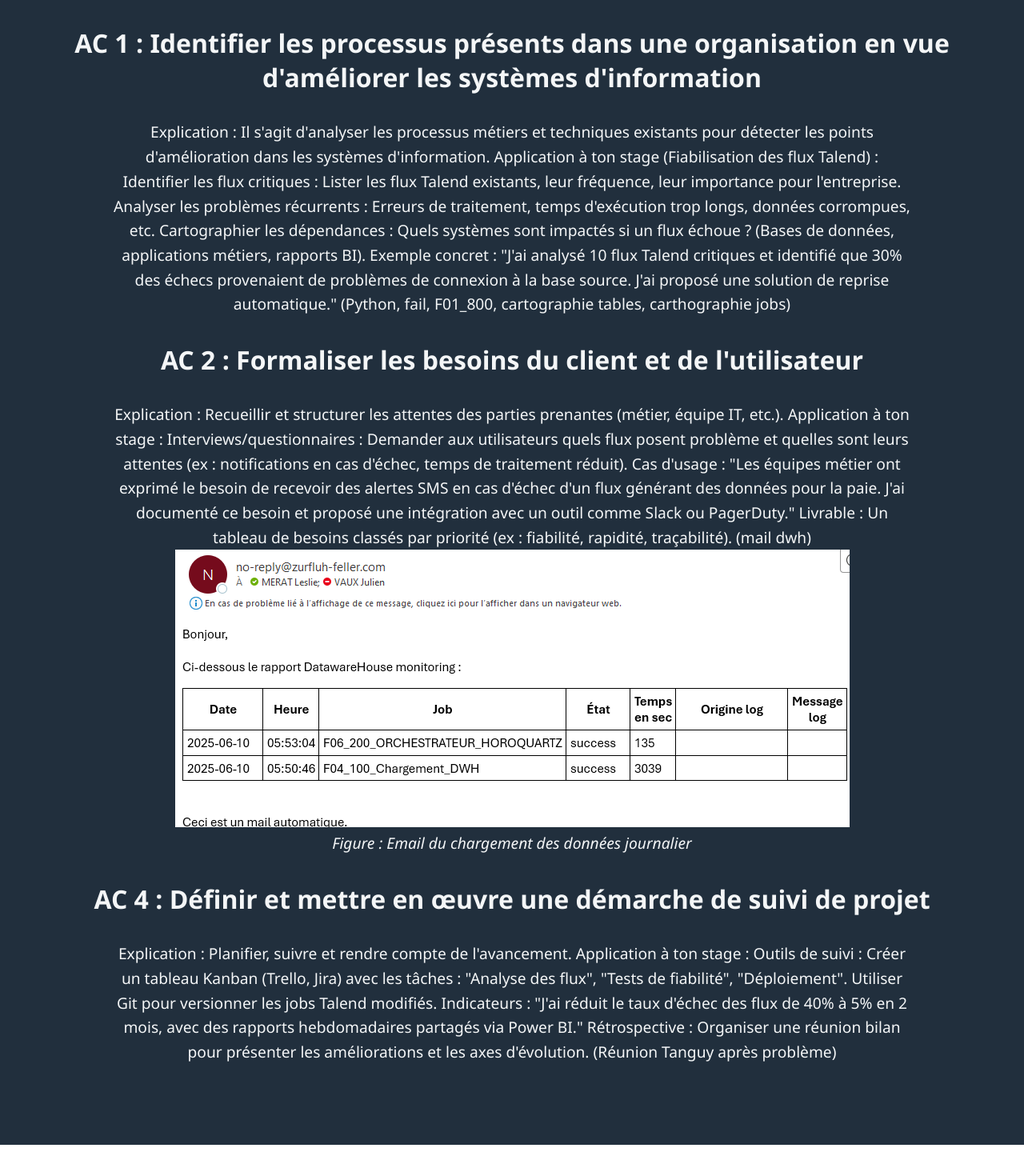
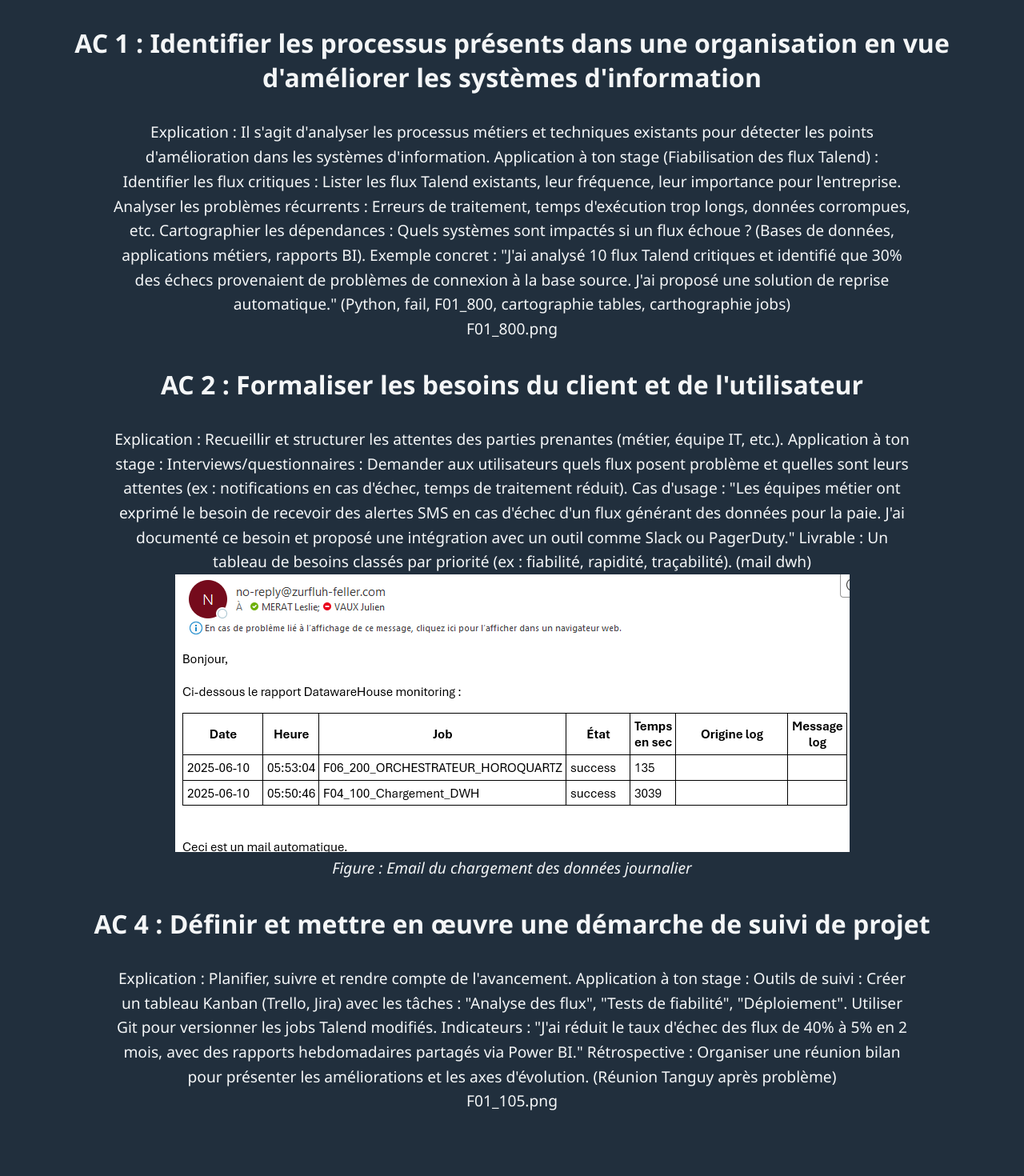
Before and after one commit to lmerat-iut90/lmerat-iut90.github.io, a Vue app: page / in a window 1280 px wide. Shown: the part 8482-9952 px from the top of the page at 80% size. Before the commit the page ends 9913 px from the top, so only its background shows below. Built offline with nearby package versions, Linux system fonts and the light colour scheme.

Commit message:
Update Stage.vue

```diff
--- a/src/components/Stage.vue
+++ b/src/components/Stage.vue
@@ -67,6 +67,8 @@ Cartographier les dépendances : Quels systèmes sont impactés si un flux écho
 Exemple concret :
 "J'ai analysé 10 flux Talend critiques et identifié que 30% des échecs provenaient de problèmes de connexion à la base source. J'ai proposé une solution de reprise automatique."  (Python, fail, F01_800, cartographie tables, carthographie jobs)</p>
 
+    <p>F01_800.png</p>
+
     <h3>AC 2 : Formaliser les besoins du client et de l'utilisateur</h3>
     <p>Explication : Recueillir et structurer les attentes des parties prenantes (métier, équipe IT, etc.).
 Application à ton stage :
@@ -89,6 +91,8 @@ Indicateurs :
 "J'ai réduit le taux d'échec des flux de 40% à 5% en 2 mois, avec des rapports hebdomadaires partagés via Power BI."
 Rétrospective :
 Organiser une réunion bilan pour présenter les améliorations et les axes d'évolution.  (Réunion Tanguy après problème)</p>
+
+    <p>F01_105.png</p>
 
   </div>
 </template>
```
